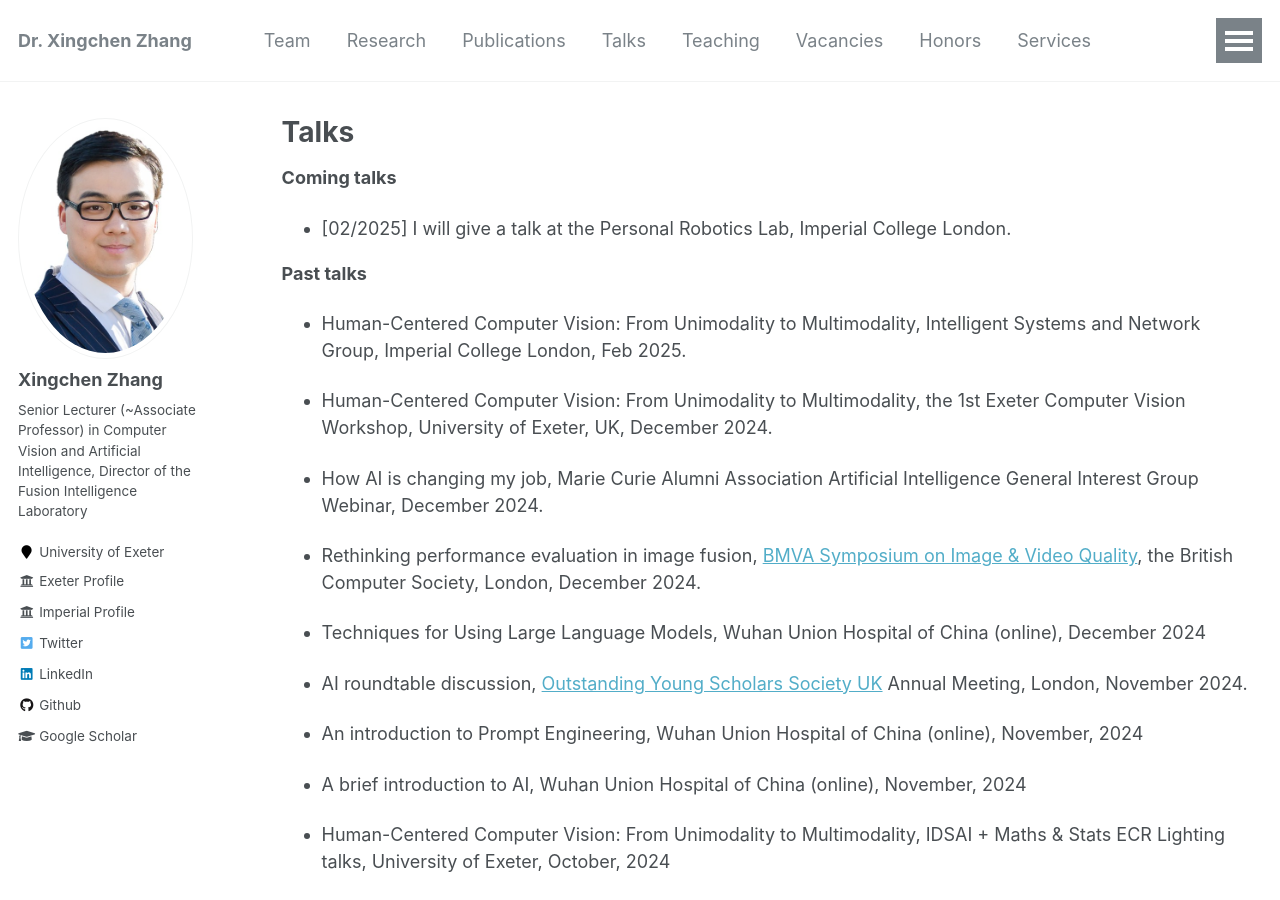
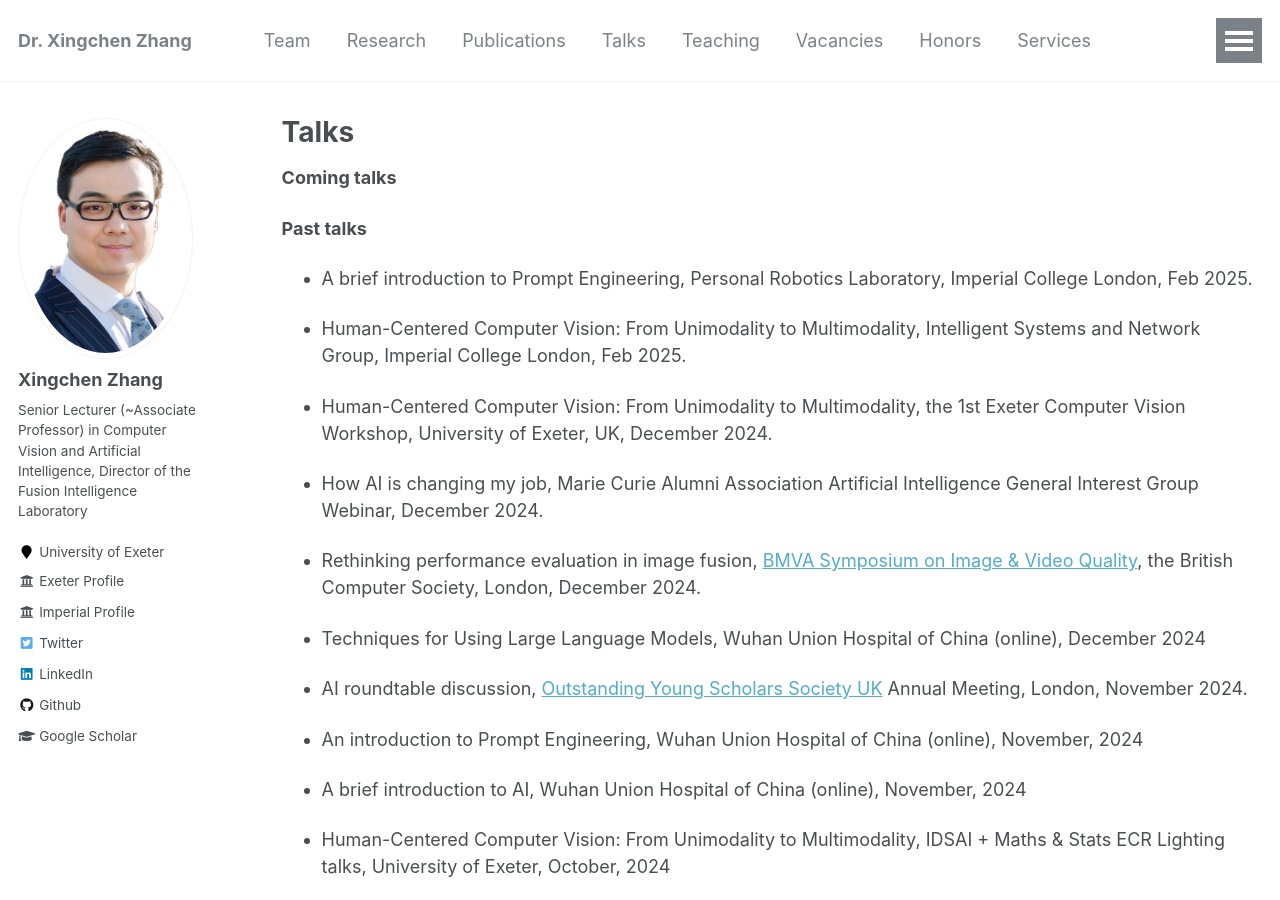
Before and after one commit to xingchenzhang/xingchenzhang.github.io, a Jekyll site: the page built from _pages/talks.md, in a window 1280 px wide and 900 px high. Built offline with Jekyll 4.4.1, drawn with Linux system fonts in a browser that asks for light colours.

Commit message:
update talks

```diff
--- a/_pages/talks.md
+++ b/_pages/talks.md
@@ -7,10 +7,10 @@ author_profile: true
 
 **Coming talks**
 
-- [02/2025] I will give a talk at the Personal Robotics Lab, Imperial College London.
-
 
 **Past talks**
+
+- A brief introduction to Prompt Engineering, Personal Robotics Laboratory, Imperial College London, Feb 2025.
 
 - Human-Centered Computer Vision: From Unimodality to Multimodality, Intelligent Systems and Network Group, Imperial College London, Feb 2025.
 
```
Also changed, not shown: _pages/about.md (+2 -0 lines).
